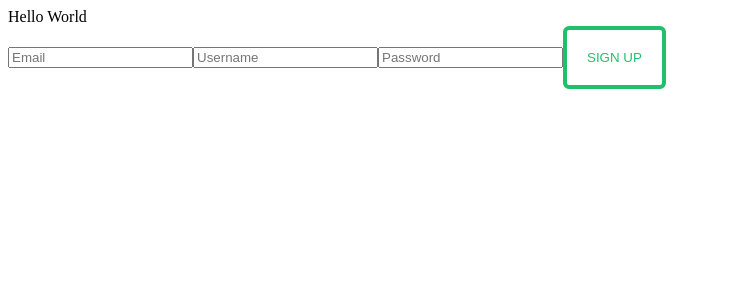
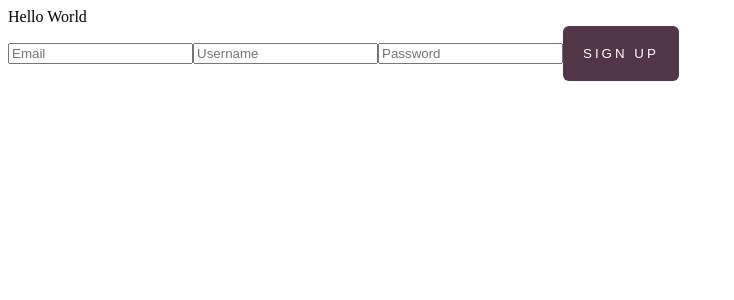
Before and after one commit to tylerdrewwork/Surveasy, a React (Create React App) app in the folder client/: page /signup in a window 1280 px wide. Shown: the top 300 px of the page, without its empty margins (0-734 px from the left). Built offline with nearby package versions, Linux system fonts and the light colour scheme; the HTML template or start-up script is replaced by a standard one.

Commit message:
Adding in button style 2

```diff
--- a/client/src/components/Button/button.css
+++ b/client/src/components/Button/button.css
@@ -1,17 +1,22 @@
-.example_d {
-    color: #20bf6b !important;
+.example_e {
+    border: none;
+    background: #533549;
+    color: #ffffff !important;
+    font-weight: 100;
+    padding: 20px;
     text-transform: uppercase;
-    background: #ffffff;
-    padding: 20px;
-    border: 4px solid #20bf6b !important;
     border-radius: 6px;
     display: inline-block;
     transition: all 0.3s ease 0s;
-    }
+    letter-spacing: 3px;
+}
 
-    .example_d:hover {
-        color: #494949 !important;
-        border-radius: 50px;
-        border-color: #494949 !important;
-        transition: all 0.3s ease 0s;
-        }
+.example_e:hover {
+    color: #533549 !important;
+    font-weight: 700 !important;
+    letter-spacing: 5px;
+    background: none;
+    -webkit-box-shadow: 0px 5px 40px -10px rgba(0,0,0,0.57);
+    -moz-box-shadow: 0px 5px 40px -10px rgba(0,0,0,0.57);
+    transition: all 0.3s ease 0s;
+}
--- a/client/src/components/Button/button.js
+++ b/client/src/components/Button/button.js
@@ -3,7 +3,7 @@ import "./button.css";
 
 function Button(props){
     return(
-        <button className = "example_d" {...props}>
+        <button className = "example_e" {...props}>
             {props.name}
         </button>
     )
```
